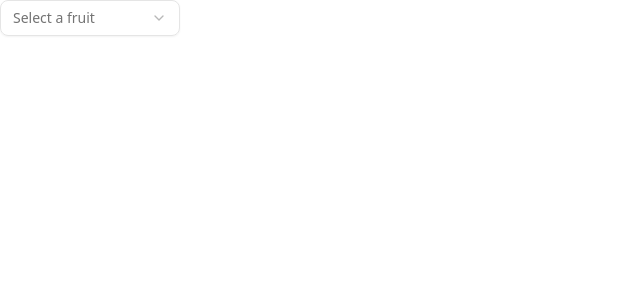
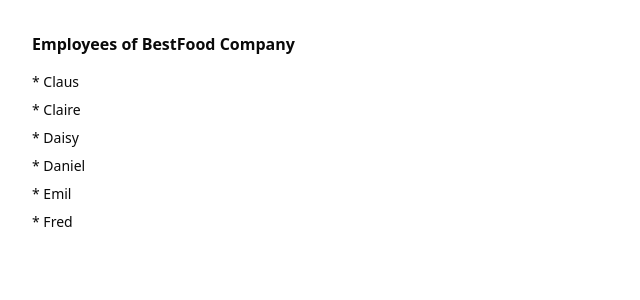
Before and after one commit to florianblaschke/coding-exercise-nesto, a React (Vite) app: page / in a window 1280 px wide. Shown: the top 300 px of the page, without its empty margins (0-640 px from the left). Built offline with nearby package versions, Linux system fonts and the light colour scheme.

Commit message:
complete exercise two

```diff
--- a/src/App.tsx
+++ b/src/App.tsx
@@ -1,41 +1,16 @@
 import './App.css';
 
-import {
-  Select,
-  SelectContent,
-  SelectGroup,
-  SelectItem,
-  SelectLabel,
-  SelectTrigger,
-  SelectValue,
-} from '@/components/ui/select';
+import { EmployeeList } from './components/ui/employee-list';
+import { bestFoodCompany } from './lib/classes';
 
 function App() {
+  const employees = bestFoodCompany.getEmployees();
+
   return (
-    <div>
-      <SelectDemo />
+    <div className="p-8">
+      <EmployeeList employees={employees} />
     </div>
   );
 }
 
-export function SelectDemo() {
-  return (
-    <Select>
-      <SelectTrigger className="w-[180px]">
-        <SelectValue placeholder="Select a fruit" />
-      </SelectTrigger>
-      <SelectContent>
-        <SelectGroup>
-          <SelectLabel>Fruits</SelectLabel>
-          <SelectItem value="apple">Apple</SelectItem>
-          <SelectItem value="banana">Banana</SelectItem>
-          <SelectItem value="blueberry">Blueberry</SelectItem>
-          <SelectItem value="grapes">Grapes</SelectItem>
-          <SelectItem value="pineapple">Pineapple</SelectItem>
-        </SelectGroup>
-      </SelectContent>
-    </Select>
-  );
-}
-
 export default App;
--- /dev/null
+++ b/src/components/ui/employee-list.tsx
@@ -0,0 +1,12 @@
+export function EmployeeList({ employees }: { employees: string[] }) {
+  return (
+    <ul className="space-y-2">
+      <h2 className="pb-2 font-semibold">Employees of BestFood Company</h2>
+      {employees.map((e) => (
+        <li className="font-light text-sm" key={e}>
+          * {e}
+        </li>
+      ))}
+    </ul>
+  );
+}
--- a/src/lib/classes.ts
+++ b/src/lib/classes.ts
@@ -52,6 +52,20 @@
       }
     }
   }
+
+  getEmployees() {
+    const result: string[] = [];
+
+    for (const store of this.stores) {
+      result.push(...store.getEmployees());
+    }
+
+    for (const area of this.areas) {
+      result.push(...area.getEmployees());
+    }
+
+    return result;
+  }
 }
 
 class Headquarter extends RootNode {}
@@ -83,6 +97,10 @@
     this.employees.push(name);
     return this;
   }
+
+  getEmployees() {
+    return this.employees;
+  }
 }
 
 const bestFoodCompany = new Headquarter('BestFood Company').addArea({
```
